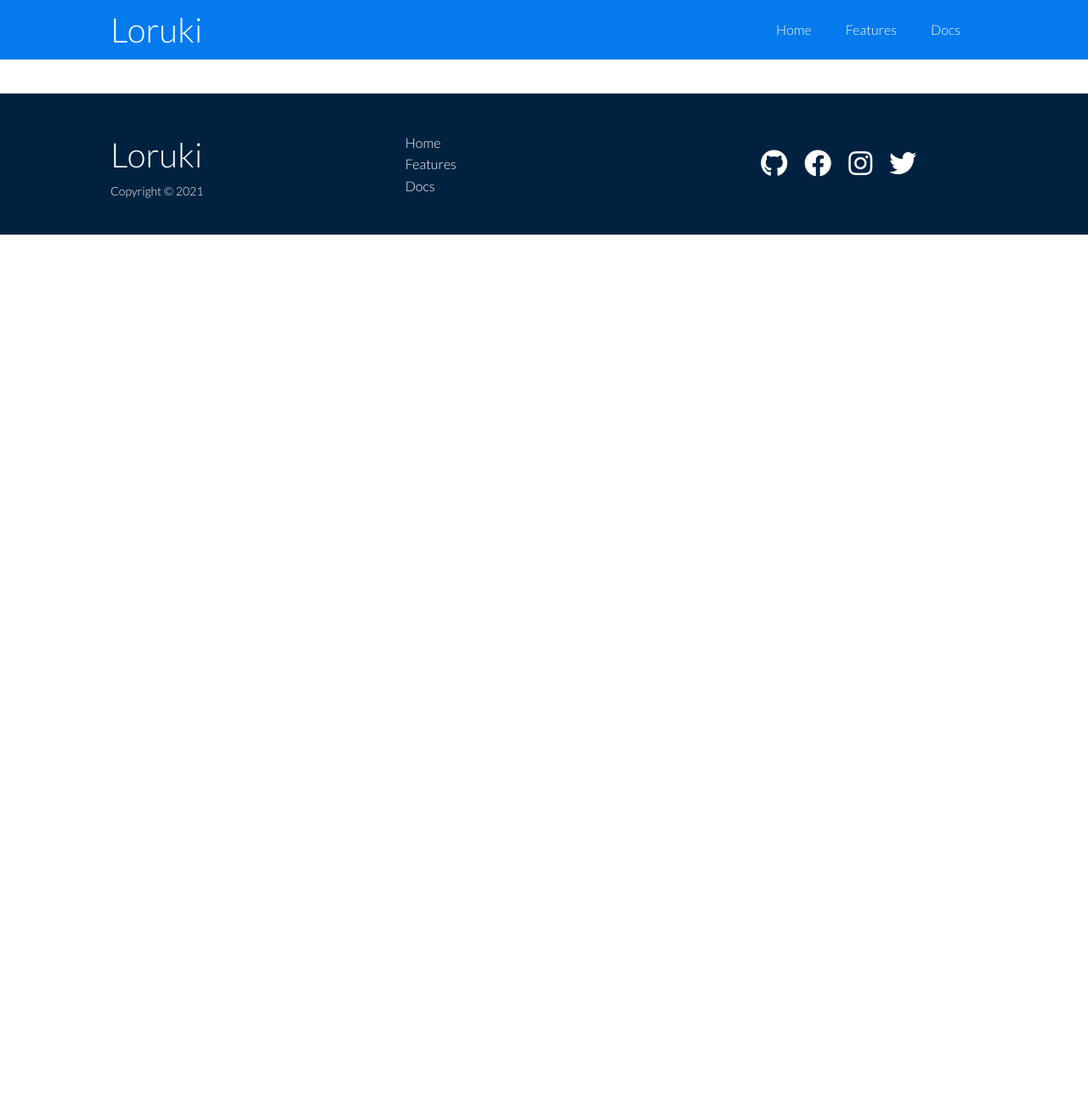
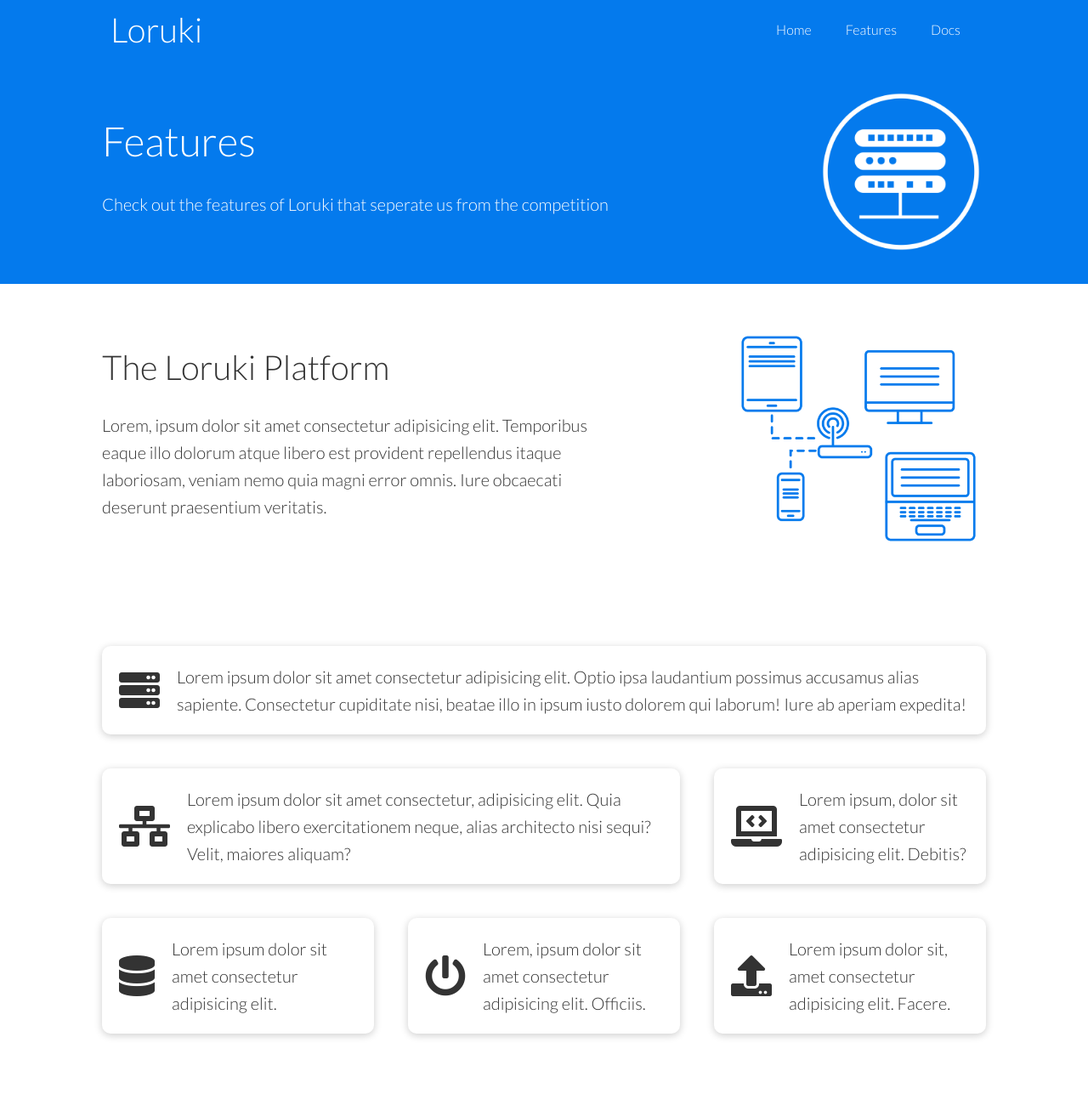
Before and after one commit to tttinh/web_002, a plain HTML site: page features.html in a window 1280 px wide. Shown: the top 1300 px of the page at 85% size. Before the commit the page ends 800 px from the top, so only its background shows below. Drawn offline with Linux system fonts and the light colour scheme.

Commit message:
Complete features page.

```diff
--- a/css/style.css
+++ b/css/style.css
@@ -37,7 +37,7 @@ h3 {
 }
 
 p {
-  font-size: 0.875em;
+  font-size: 1.25em;
 }
 
 input {
@@ -154,7 +154,6 @@ header a:hover {
 
 .cloud-content p {
   margin: 20px 0;
-  font-size: 20px;
 }
 
 /* LANGUAGES */
@@ -181,3 +180,45 @@ footer {
 footer i {
   margin: 0 10px;
 }
+
+/* FEATURES -- SHOWCASE */
+.features-showcase {
+  background-color: var(--primary-color);
+  color: white;
+}
+
+.features-showcase .grid,
+.features-platform .grid {
+  grid-template-columns: 60% 40%;
+}
+
+.features-showcase p,
+.features-platform p {
+  margin: 20px 0;
+}
+
+.features-showcase img {
+  justify-self: flex-end;
+  width: 200px;
+}
+
+.features-platform img {
+  justify-self: flex-end;
+  width: 300px;
+}
+
+.features-detail .grid {
+  padding: 20px;
+}
+
+.features-detail i {
+  margin-right: 20px;
+}
+
+.features-detail .grid > *:first-child {
+  grid-column: 1 / span 3;
+}
+
+.features-detail .grid > *:nth-child(2) {
+  grid-column: 1 / span 2;
+}
--- a/css/utilities.css
+++ b/css/utilities.css
@@ -101,10 +101,6 @@
   font-size: 1rem;
 }
 
-.text-lead {
-  font-size: 1.5rem;
-}
-
 .text-md {
   font-size: 2rem;
 }
--- a/features.html
+++ b/features.html
@@ -27,6 +27,62 @@
       </div>
     </header>
 
+    <!-- SHOWCASE -->
+    <section class="features-showcase py-3">
+      <div class="container grid">
+        <div class="features-showcase-content">
+          <h1 class="text-lg">Features</h1>
+          <p>
+            Check out the features of Loruki that seperate us from the competition
+          </p>
+        </div>
+        <img src="images/server.png" alt="">
+      </div>
+    </section>
+
+    <!-- PLATFORM -->
+    <section class="features-platform py-3">
+      <div class="container grid">
+        <div class="features-platform-content">
+          <h1>The Loruki Platform</h1>
+          <p>
+            Lorem, ipsum dolor sit amet consectetur adipisicing elit. Temporibus eaque illo dolorum atque libero est provident repellendus itaque laboriosam, veniam nemo quia magni error omnis. Iure obcaecati deserunt praesentium veritatis.
+          </p>
+        </div>
+        <img src="images/server2.png" alt="">
+      </div>
+    </section>
+
+    <!-- DETAIL -->
+    <section class="features-detail py-3">
+      <div class="container grid grid-3">
+        <div class="card flex">
+          <i class="fas fa-server fa-3x"></i>
+          <p>Lorem ipsum dolor sit amet consectetur adipisicing elit. Optio ipsa laudantium possimus accusamus alias sapiente. Consectetur cupiditate nisi, beatae illo in ipsum iusto dolorem qui laborum! Iure ab aperiam expedita!</p>
+        </div>
+        <div class="card flex">
+          <i class="fas fa-network-wired fa-3x"></i>
+          <p>Lorem ipsum dolor sit amet consectetur, adipisicing elit. Quia explicabo libero exercitationem neque, alias architecto nisi sequi? Velit, maiores aliquam?</p>
+        </div>
+        <div class="card flex">
+          <i class="fas fa-laptop-code fa-3x"></i>
+          <p>Lorem ipsum, dolor sit amet consectetur adipisicing elit. Debitis?</p>
+        </div>
+        <div class="card flex">
+          <i class="fas fa-database fa-3x"></i>
+          <p>Lorem ipsum dolor sit amet consectetur adipisicing elit.</p>
+        </div>
+        <div class="card flex">
+          <i class="fas fa-power-off fa-3x"></i>
+          <p>Lorem, ipsum dolor sit amet consectetur adipisicing elit. Officiis.</p>
+        </div>
+        <div class="card flex">
+          <i class="fas fa-upload fa-3x"></i>
+          <p>Lorem ipsum dolor sit, amet consectetur adipisicing elit. Facere.</p>
+        </div>
+      </div>
+    </section>
+
     <!-- FOOTER -->
     <footer>
       <div class="container grid grid-3">
```
Also changed, not shown: index.html (+2 -2 lines).
